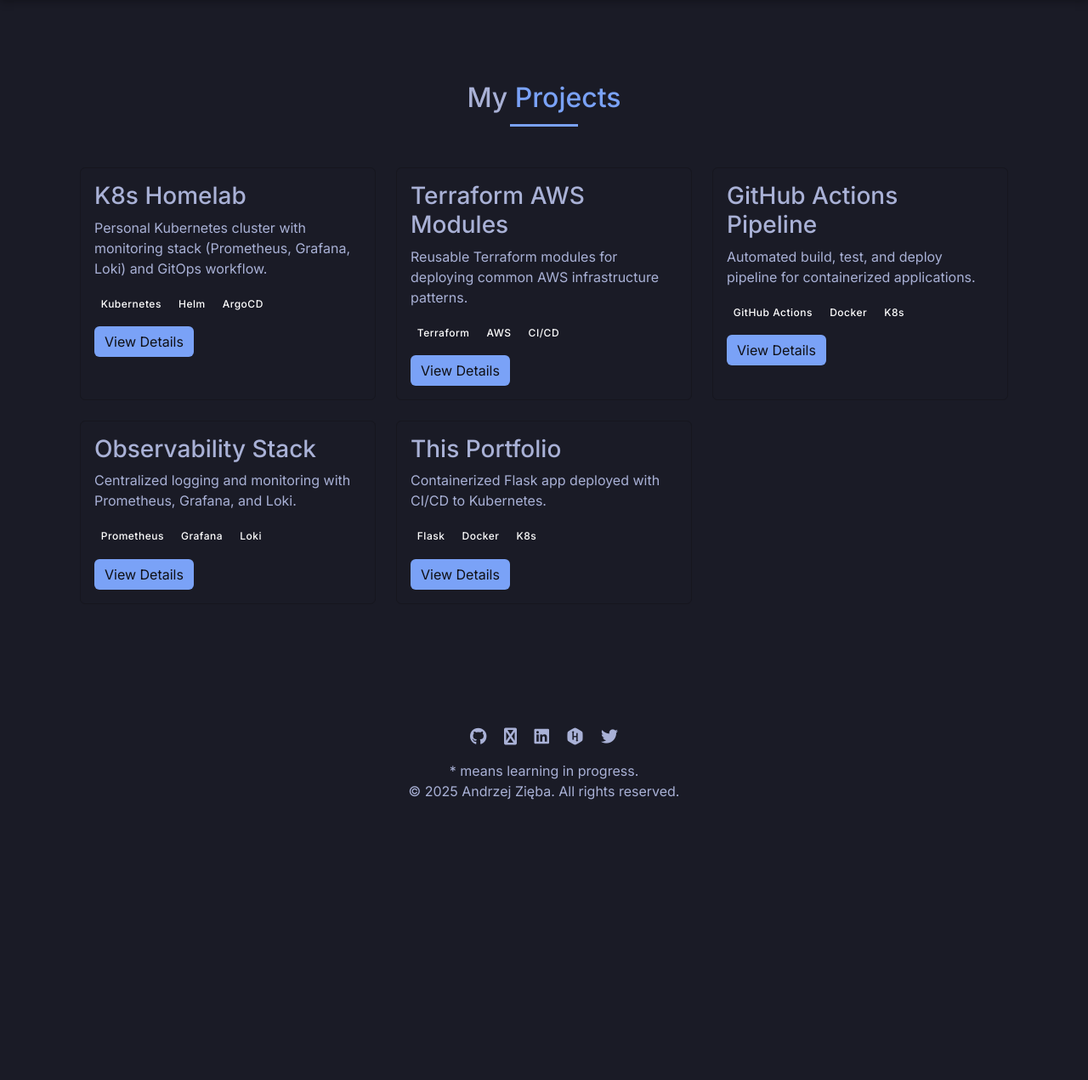
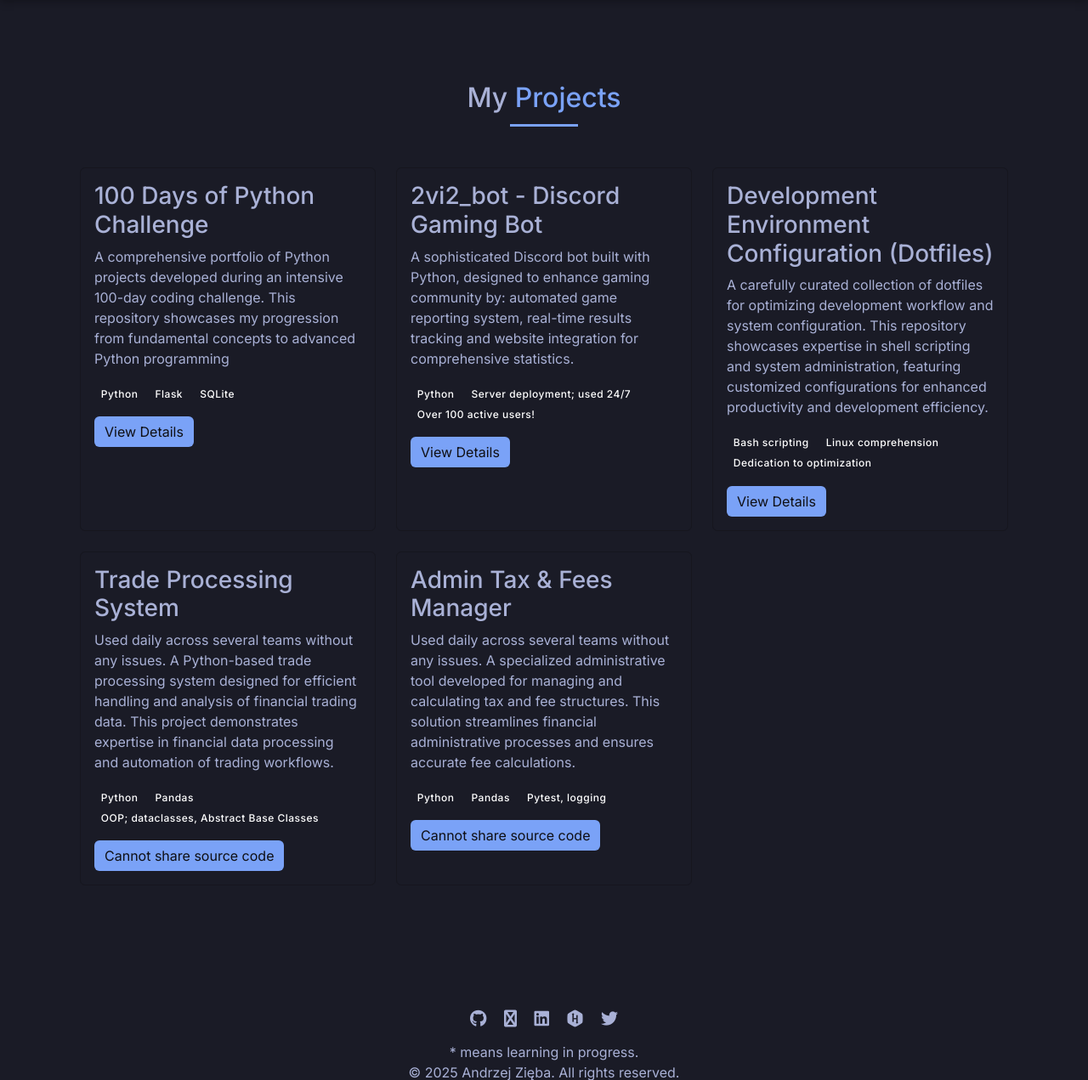
Before and after one commit to juandrzej/100days_of_code, a Flask app: page /projects in a window 1280 px wide. Shown: the part 56-1327 px from the top of the page at 85% size. Before the commit the page ends 997 px from the top, so only its background shows below. Run offline with Flask 3, Linux system fonts and the light colour scheme; some libraries are stand-ins or nearby versions.

Commit message:
projects updated, alpha state rdy!

```diff
--- a/day082_to_day100_projects/day83_portfolio_website/templates/index.html
+++ b/day082_to_day100_projects/day83_portfolio_website/templates/index.html
@@ -12,11 +12,11 @@
             <a href="https://github.com/juandrzej" target="_blank" class="btn btn-tokyo-dark">
                 <i class="fab fa-github me-2"></i>GitHub
             </a>
+            <a href="https://www.boot.dev/u/juandrzej" target="_blank" class="btn btn-tokyo-purple">
+                <i class="fab fa-graduation-cap me-2"></i>Boot.dev
+            </a>
             <a href="https://www.linkedin.com/in/andrzejzieba/" target="_blank" class="btn btn-tokyo-purple">
                 <i class="fab fa-linkedin me-2"></i>LinkedIn
-            </a>
-            <a href="https://www.boot.dev/u/juandrzej" target="_blank" class="btn btn-tokyo-purple">
-                <i class="fab fa-graduation-cap me-2"></i>Boot.dev
             </a>
             <a href="https://www.hackerrank.com/profile/juandrzej" target="_blank" class="btn btn-tokyo-purple">
                 <i class="fab fa-hackerrank me-2"></i>Hackerrank
--- a/day082_to_day100_projects/day83_portfolio_website/templates/projects.html
+++ b/day082_to_day100_projects/day83_portfolio_website/templates/projects.html
@@ -11,14 +11,17 @@
             <div class="col-md-6 col-lg-4 mb-4">
                 <div class="card h-100 bg-tokyo-dark border-tokyo-darker">
                     <div class="card-body">
-                        <h3 class="card-title text-tokyo-light">K8s Homelab</h3>
-                        <p class="card-text text-tokyo-light">Personal Kubernetes cluster with monitoring stack (Prometheus, Grafana, Loki) and GitOps workflow.</p>
+                        <h3 class="card-title text-tokyo-light">100 Days of Python Challenge</h3>
+                        <p class="card-text text-tokyo-light">
+			    A comprehensive portfolio of Python projects developed during an intensive 100-day coding challenge.
+			    This repository showcases my progression from fundamental concepts to advanced Python programming
+			</p>
                         <div class="badges mb-3">
-                            <span class="badge bg-tokyo-blue">Kubernetes</span>
-                            <span class="badge bg-tokyo-purple">Helm</span>
-                            <span class="badge bg-tokyo-red">ArgoCD</span>
+                            <span class="badge bg-tokyo-blue">Python</span>
+                            <span class="badge bg-tokyo-purple">Flask</span>
+                            <span class="badge bg-tokyo-red">SQLite</span>
                         </div>
-                        <a href="#" class="btn btn-tokyo-blue">View Details</a>
+                        <a href="https://github.com/juandrzej/100days_of_code" class="btn btn-tokyo-blue">View Details</a>
                     </div>
                 </div>
             </div>
@@ -27,14 +30,17 @@
             <div class="col-md-6 col-lg-4 mb-4">
                 <div class="card h-100 bg-tokyo-dark border-tokyo-darker">
                     <div class="card-body">
-                        <h3 class="card-title text-tokyo-light">Terraform AWS Modules</h3>
-                        <p class="card-text text-tokyo-light">Reusable Terraform modules for deploying common AWS infrastructure patterns.</p>
+                        <h3 class="card-title text-tokyo-light">2vi2_bot - Discord Gaming Bot</h3>
+                        <p class="card-text text-tokyo-light">
+            		    A sophisticated Discord bot built with Python, designed to enhance gaming community by:
+            		    automated game reporting system, real-time results tracking and website integration for comprehensive statistics.
+			</p>
                         <div class="badges mb-3">
-                            <span class="badge bg-tokyo-blue">Terraform</span>
-                            <span class="badge bg-tokyo-purple">AWS</span>
-                            <span class="badge bg-tokyo-red">CI/CD</span>
+                            <span class="badge bg-tokyo-blue">Python</span>
+                            <span class="badge bg-tokyo-purple">Server deployment; used 24/7</span>
+			    <span class="badge bg-tokyo-red">Over 100 active users!</span>
                         </div>
-                        <a href="#" class="btn btn-tokyo-blue">View Details</a>
+                        <a href="https://github.com/juandrzej/2vi2_bot" class="btn btn-tokyo-blue">View Details</a>
                     </div>
                 </div>
             </div>
@@ -43,14 +49,18 @@
             <div class="col-md-6 col-lg-4 mb-4">
                 <div class="card h-100 bg-tokyo-dark border-tokyo-darker">
                     <div class="card-body">
-                        <h3 class="card-title text-tokyo-light">GitHub Actions Pipeline</h3>
-                        <p class="card-text text-tokyo-light">Automated build, test, and deploy pipeline for containerized applications.</p>
+                        <h3 class="card-title text-tokyo-light">Development Environment Configuration (Dotfiles)</h3>
+                        <p class="card-text text-tokyo-light">
+			    A carefully curated collection of dotfiles for optimizing development workflow and system configuration.
+			    This repository showcases expertise in shell scripting and system administration, featuring customized
+			    configurations for enhanced productivity and development efficiency.
+			</p>
                         <div class="badges mb-3">
-                            <span class="badge bg-tokyo-blue">GitHub Actions</span>
-                            <span class="badge bg-tokyo-purple">Docker</span>
-                            <span class="badge bg-tokyo-red">K8s</span>
+                            <span class="badge bg-tokyo-blue">Bash scripting</span>
+                            <span class="badge bg-tokyo-purple">Linux comprehension</span>
+                            <span class="badge bg-tokyo-red">Dedication to optimization</span>
                         </div>
-                        <a href="#" class="btn btn-tokyo-blue">View Details</a>
+                        <a href="https://github.com/juandrzej/dotfiles" class="btn btn-tokyo-blue">View Details</a>
                     </div>
                 </div>
             </div>
@@ -59,14 +69,18 @@
             <div class="col-md-6 col-lg-4 mb-4">
                 <div class="card h-100 bg-tokyo-dark border-tokyo-darker">
                     <div class="card-body">
-                        <h3 class="card-title text-tokyo-light">Observability Stack</h3>
-                        <p class="card-text text-tokyo-light">Centralized logging and monitoring with Prometheus, Grafana, and Loki.</p>
+                        <h3 class="card-title text-tokyo-light">Trade Processing System</h3>
+                        <p class="card-text text-tokyo-light">
+			    Used daily across several teams without any issues.
+			    A Python-based trade processing system designed for efficient handling and analysis of financial trading data.
+			    This project demonstrates expertise in financial data processing and automation of trading workflows.
+			</p>
                         <div class="badges mb-3">
-                            <span class="badge bg-tokyo-blue">Prometheus</span>
-                            <span class="badge bg-tokyo-purple">Grafana</span>
-                            <span class="badge bg-tokyo-red">Loki</span>
+                            <span class="badge bg-tokyo-blue">Python</span>
+                            <span class="badge bg-tokyo-purple">Pandas</span>
+                            <span class="badge bg-tokyo-red">OOP; dataclasses, Abstract Base Classes</span>
                         </div>
-                        <a href="#" class="btn btn-tokyo-blue">View Details</a>
+                        <a href="#" class="btn btn-tokyo-blue">Cannot share source code</a>
                     </div>
                 </div>
             </div>
@@ -75,14 +89,18 @@
             <div class="col-md-6 col-lg-4 mb-4">
                 <div class="card h-100 bg-tokyo-dark border-tokyo-darker">
                     <div class="card-body">
-                        <h3 class="card-title text-tokyo-light">This Portfolio</h3>
-                        <p class="card-text text-tokyo-light">Containerized Flask app deployed with CI/CD to Kubernetes.</p>
+                        <h3 class="card-title text-tokyo-light">Admin Tax & Fees Manager</h3>
+                        <p class="card-text text-tokyo-light">
+			    Used daily across several teams without any issues.
+			    A specialized administrative tool developed for managing and calculating tax and fee structures.
+			    This solution streamlines financial administrative processes and ensures accurate fee calculations.
+			</p>
                         <div class="badges mb-3">
-                            <span class="badge bg-tokyo-blue">Flask</span>
-                            <span class="badge bg-tokyo-purple">Docker</span>
-                            <span class="badge bg-tokyo-red">K8s</span>
+                            <span class="badge bg-tokyo-blue">Python</span>
+                            <span class="badge bg-tokyo-purple">Pandas</span>
+                            <span class="badge bg-tokyo-red">Pytest, logging</span>
                         </div>
-                        <a href="#" class="btn btn-tokyo-blue">View Details</a>
+                        <a href="#" class="btn btn-tokyo-blue">Cannot share source code</a>
                     </div>
                 </div>
             </div>
```
